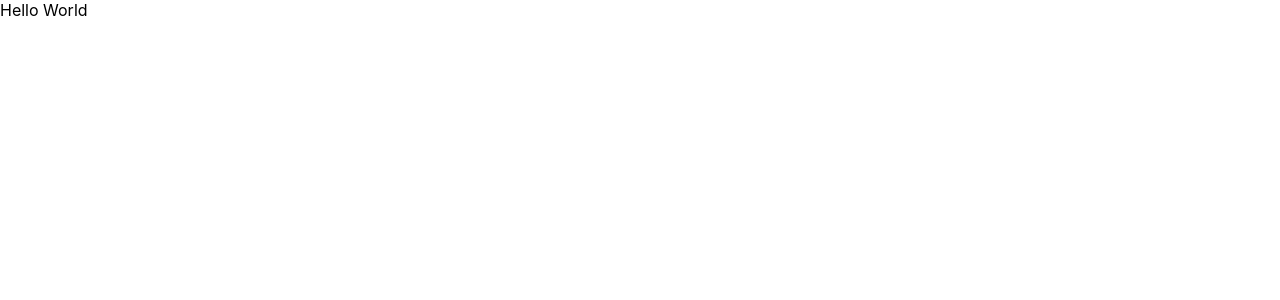
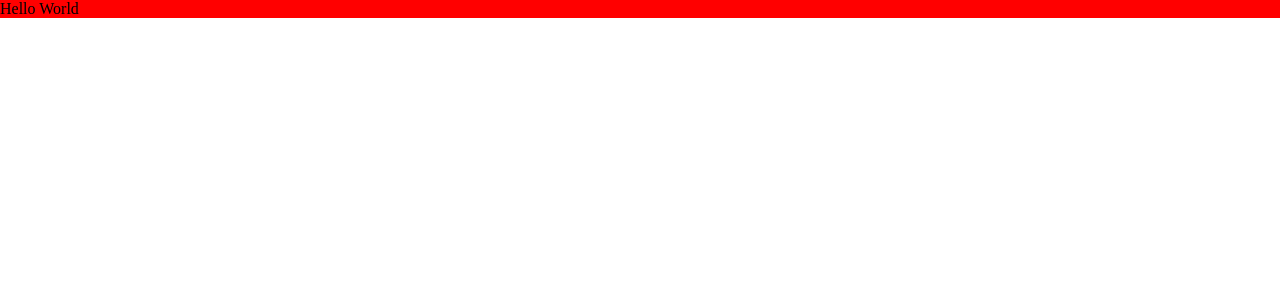
Before and after one commit to lazer10/hospital-management, a React (Create React App) app: page / in a window 1280 px wide. Shown: the top 300 px of the page. Built offline with nearby package versions, Linux system fonts and the light colour scheme.

Commit message:
Added sass

```diff
--- a/package.json
+++ b/package.json
@@ -9,6 +9,7 @@
     "react": "^18.2.0",
     "react-dom": "^18.2.0",
     "react-scripts": "5.0.1",
+    "sass": "^1.66.1",
     "web-vitals": "^2.1.4"
   },
   "scripts": {
--- a/src/App.css
+++ /dev/null
@@ -1,3 +0,0 @@
-.App {
-  text-align: center;
-}
--- a/src/App.js
+++ b/src/App.js
@@ -2,7 +2,7 @@ import React from 'react'
 
 const App = () => {
   return (
-    <div>
+    <div className='app'>
      Hello World
     </div>
   );
--- a/src/index.css
+++ /dev/null
@@ -1,13 +0,0 @@
-body {
-  margin: 0;
-  font-family: -apple-system, BlinkMacSystemFont, 'Segoe UI', 'Roboto', 'Oxygen',
-    'Ubuntu', 'Cantarell', 'Fira Sans', 'Droid Sans', 'Helvetica Neue',
-    sans-serif;
-  -webkit-font-smoothing: antialiased;
-  -moz-osx-font-smoothing: grayscale;
-}
-
-code {
-  font-family: source-code-pro, Menlo, Monaco, Consolas, 'Courier New',
-    monospace;
-}
--- a/src/index.js
+++ b/src/index.js
@@ -1,6 +1,6 @@
 import React from 'react';
 import ReactDOM from 'react-dom/client';
-import './index.css';
+import './styles/index.scss'
 import App from './App';
 import reportWebVitals from './reportWebVitals';
 
--- /dev/null
+++ b/src/styles/index.scss
@@ -0,0 +1,9 @@
+body {
+    margin: 0;
+    padding: 0;
+    box-sizing: border-box;
+}
+
+.app {
+    background: red;
+}
```
Also changed, not shown: 1 other file (tests, documents, lock files or other folders).
